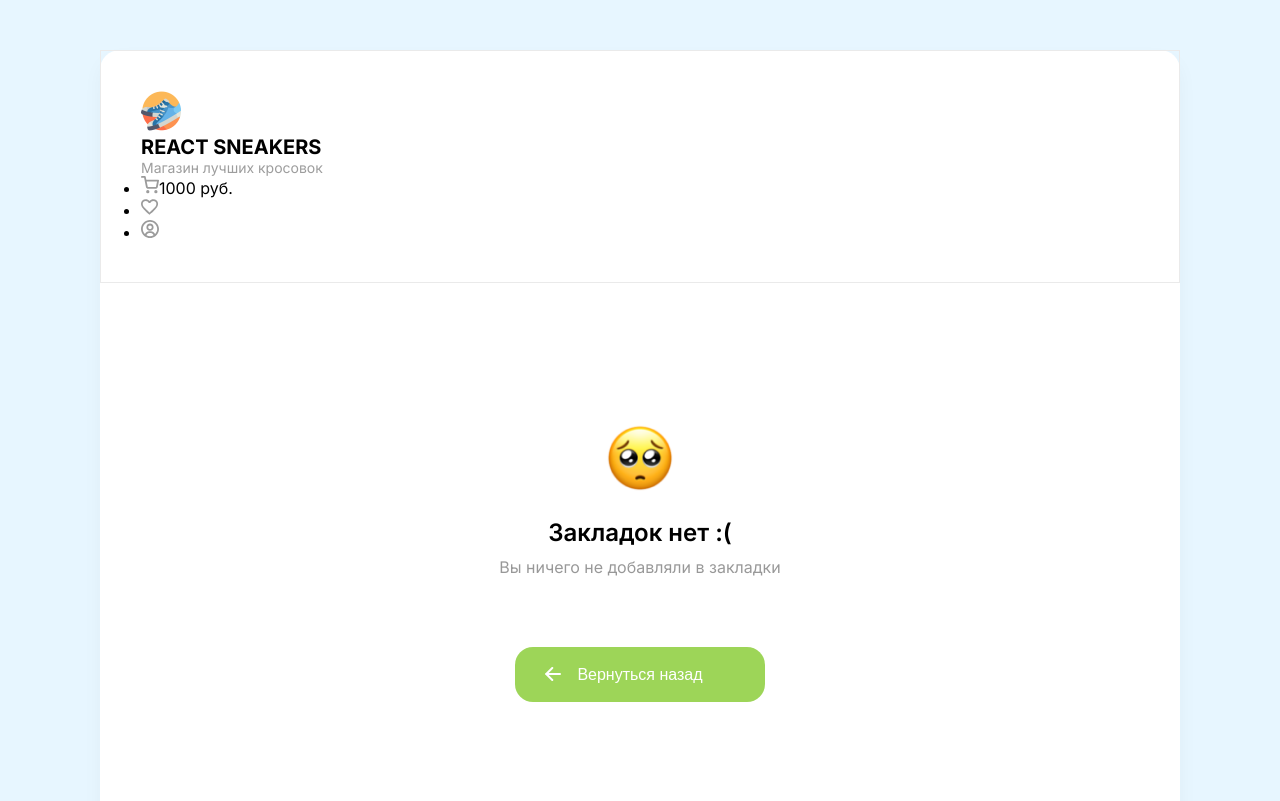
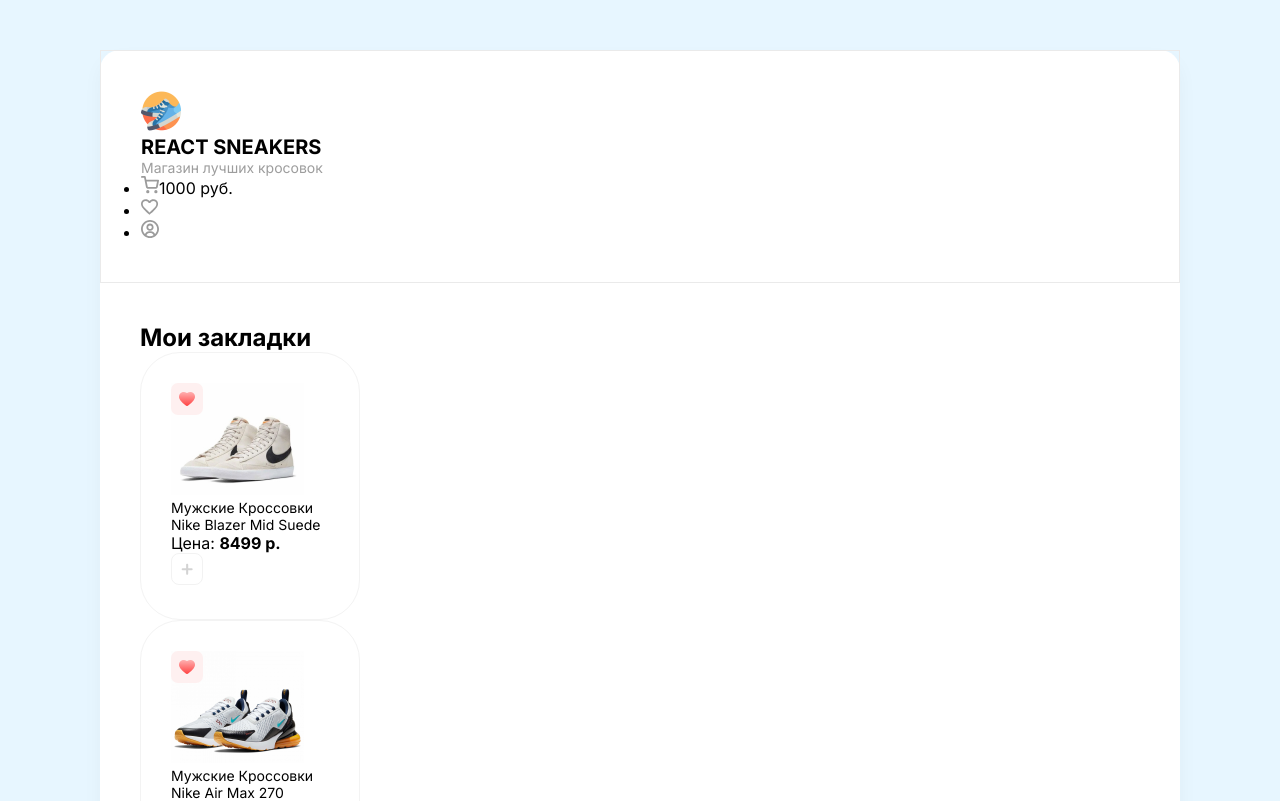
Before and after one commit to Jan1si/react-sneakers, a React (Create React App) app: page /favorite in a window 1280 px wide. Shown: the top 801 px of the page. Built offline with nearby package versions, Linux system fonts and the light colour scheme; data requests are answered from the project's data file.

Commit message:
async get questions to API

```diff
--- a/db.json
+++ b/db.json
@@ -23,19 +23,19 @@
       "title": "Кроссовки Puma X Aka Boku Future Rider",
       "price": "8999",
       "imgUrl": "4.jpg"
-     },
-     {
+    },
+    {
       "id": "5",
       "title": "Мужские Кроссовки Under Armour Curry 8",
       "price": "15 199",
       "imgUrl": "5.jpg"
-     },
-     {
+    },
+    {
       "id": "6",
       "title": "Мужские Кроссовки Nike Kyrie 7",
       "price": "11 299",
       "imgUrl": "6.jpg"
-     },
+    },
     {
       "id": "7",
       "title": "Мужские Кроссовки Jordan Air Jordan 11",
@@ -61,19 +61,19 @@
       "imgUrl": "10.jpg"
     }
   ],
-  "cart": [
+  "cart": [],
+  "favorite": [
     {
+      "id": "3",
+      "title": "Мужские Кроссовки Nike Blazer Mid Suede",
+      "price": "8499",
+      "imgUrl": "3.jpg"
+    },
+    {
+      "id": "2",
       "title": "Мужские Кроссовки Nike Air Max 270",
       "price": "13999",
-      "imgUrl": "2.jpg",
-      "id": 1
-    },
-    {
-      "title": "Мужские Кроссовки Nike Blazer Mid Suede",
-      "price": "8499",
-      "imgUrl": "3.jpg",
-      "id": 2
+      "imgUrl": "2.jpg"
     }
-  ],
-  "favorite": []
+  ]
 }
--- a/src/App.js
+++ b/src/App.js
@@ -12,34 +12,40 @@
   const [favorite, setFavorite] = useState([]);
   const [cartOpened, setCartOpened] = useState(false);
   const [searchValue, setSearchValue] = useState('');
-  const [loader, setLoader] = useState(true);
+  const [loader, setLoader] = useState(false);
 
   useEffect(() => {
-    axios.get("http://localhost:3001/product")
-      .then(({ data }) => {
-        setItems(data);
-        setLoader(false);
-      });
+    async function fetchData() {
+      const { data: productData } = await axios.get("http://localhost:3001/product")
+      const { data: favoriteData } = await axios.get("http://localhost:3001/favorite")
+      const { data: cartData } = await axios.get("http://localhost:3001/cart")
 
-    axios.get("http://localhost:3001/favorite")
-      .then(({ data}) => {
-        setFavorite(data);
-      });
-
-    axios.get("http://localhost:3001/cart")
-      .then(({ data }) => {
-        setCartItems(data);
-      });
-
+      setCartItems(cartData);
+      setFavorite(favoriteData);
+      setItems(productData);
+    }
+    fetchData();
   }, []);
 
   const onAddItemCart = async (obj) => {
-    try {
-      const {data} = await axios.post("http://localhost:3001/cart", obj);
-      setCartItems((cartItems) => [...cartItems, data]);
-    } catch (error) {
-      alert("Произошла ошибка, не удалось добавить продукт в корзину!");
+    if (cartItems.find((cartObj) => cartObj.id === obj.id)) {
+      try {
+        const { status } = await axios.delete(`http://localhost:3001/cart/${obj.id}`);
+        setCartItems((cartItems) => cartItems.filter((item) => item.id !== obj.id));
+        console.log(status);
+      } catch (error) {
+        alert("Произошла ошибка, не удалось удалить продукт из корзины!");
+      }
+    } else {
+      try {
+        const { data, status } = await axios.post("http://localhost:3001/cart", obj);
+        setCartItems((cartItems) => [...cartItems, data]);
+        console.log(status);
+      } catch (error) {
+        alert("Произошла ошибка, не удалось добавить продукт в корзину!");
+      }
     }
+
   };
 
   const onAddFavorite = async (obj) => {
@@ -62,9 +68,9 @@
     }
   }
 
-  const onDeleteItemCart =  async (id) => {
+  const onDeleteItemCart = async (id) => {
     try {
-      const {status} = await axios.delete(`http://localhost:3001/cart/${id}`);
+      const { status } = await axios.delete(`http://localhost:3001/cart/${id}`);
       setCartItems((cartItems) => cartItems.filter((item) => item.id !== id));
       console.log(status);
     } catch (error) {
--- a/src/components/Card/index.jsx
+++ b/src/components/Card/index.jsx
@@ -9,7 +9,7 @@
   const [isFavorite, setIsFavorite] = useState(false);
 
   const handleClick = () => {
-    onPlus({ title, price, imgUrl });
+    onPlus({ id, title, price, imgUrl });
     setIsAdded(!isAdded);
   }
 
--- a/src/pages/Favorite/index.jsx
+++ b/src/pages/Favorite/index.jsx
@@ -17,12 +17,8 @@
           favorite.map((item, idx) =>
             <Card
               key={idx}
-              id={item.id}
-              title={item.title}
-              price={item.price}
-              imgUrl={item.imgUrl}
+              {...item}
               inFavorite={inFavorite}
-              favorite={item.favorite}
               onFavorite={(obj, setLoad) => onAddFavorite(obj, setLoad)}
               onPlus={(obj, setLoad) => onAddItemCart(obj, setLoad)}
             />
--- a/src/pages/Main/index.jsx
+++ b/src/pages/Main/index.jsx
@@ -23,11 +23,7 @@
             .map((item, idx) =>
               <Card
                 key={idx}
-                id={item.id}
-                title={item.title}
-                price={item.price}
-                imgUrl={item.imgUrl}
-                favorite={item.favorite}
+                {...item}
                 onFavorite={(obj) => onAddFavorite(obj)}
                 onPlus={(obj) => onAddItemCart(obj)}
               />
```
